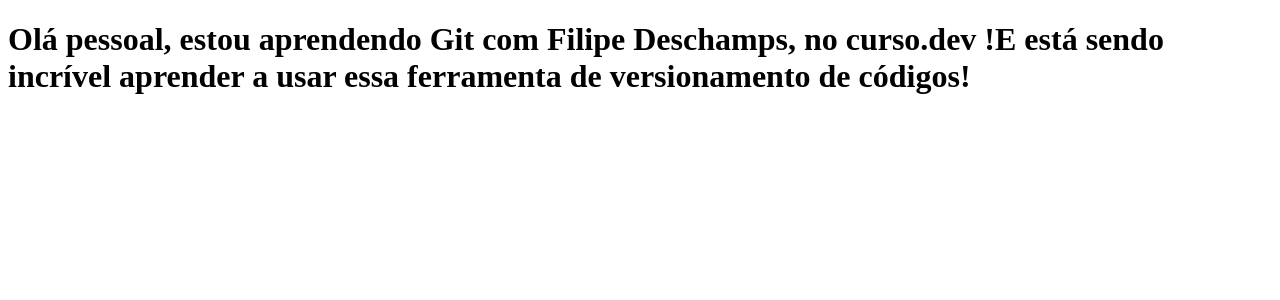
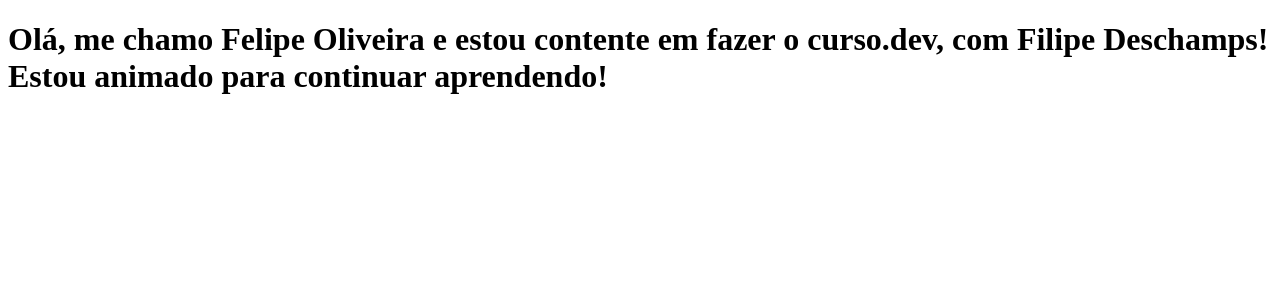
Before and after one commit to Felipeoliveeira/felipetech, a Next.js app: page / in a window 1280 px wide. Shown: the top 300 px of the page. Built offline with nearby package versions, Linux system fonts and the light colour scheme.

Commit message:
New Commit

```diff
--- a/pages/index.js
+++ b/pages/index.js
@@ -1,5 +1,5 @@
 function Home() {
-    return <h1>Olá pessoal, estou aprendendo Git com Filipe Deschamps, no curso.dev !E está sendo incrível aprender a usar essa ferramenta de versionamento de códigos!</h1>
+    return <h1>Olá, me chamo Felipe Oliveira e estou contente em fazer o curso.dev, com Filipe Deschamps! Estou animado para continuar aprendendo!</h1>
 }
 
 export default Home;
```
